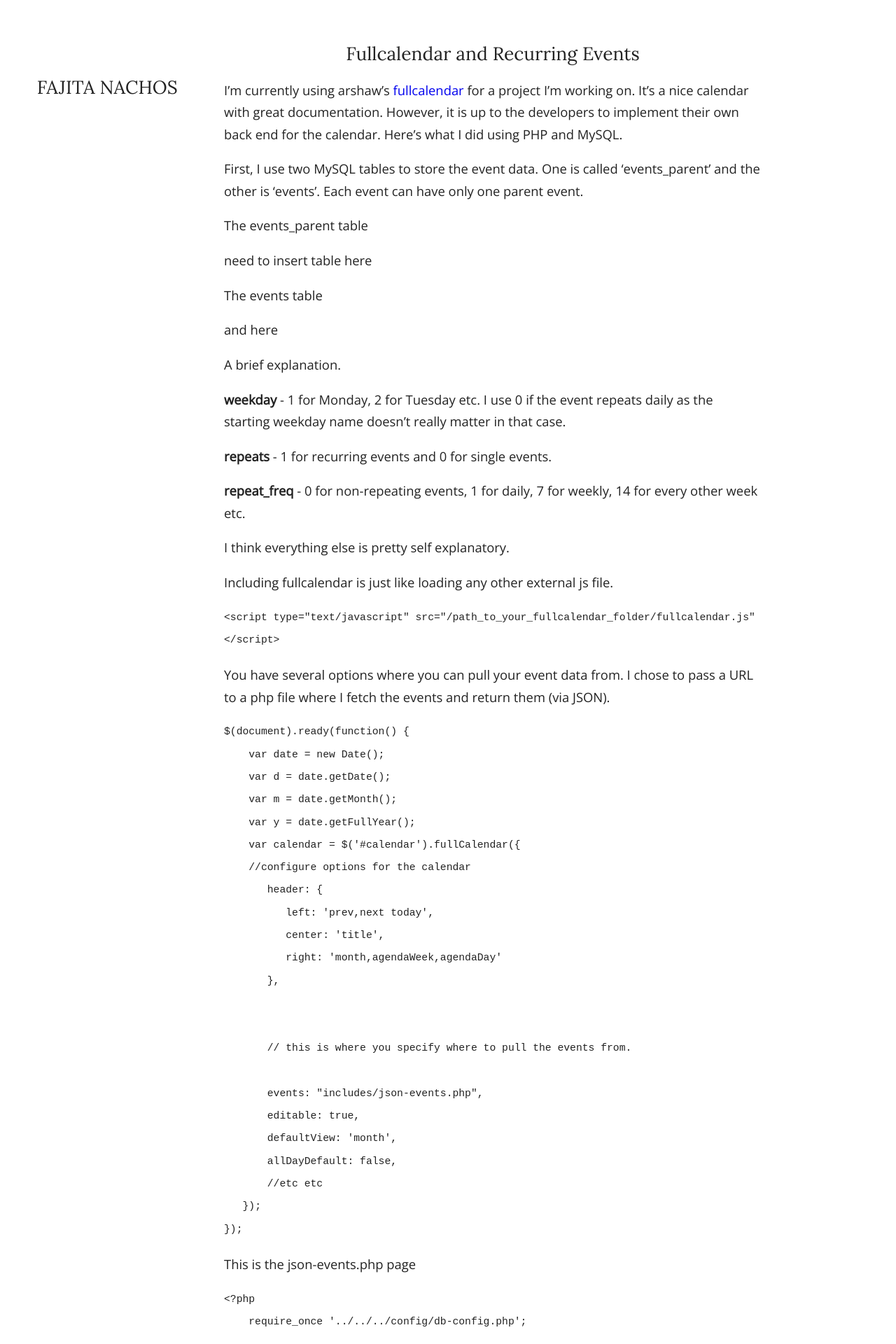
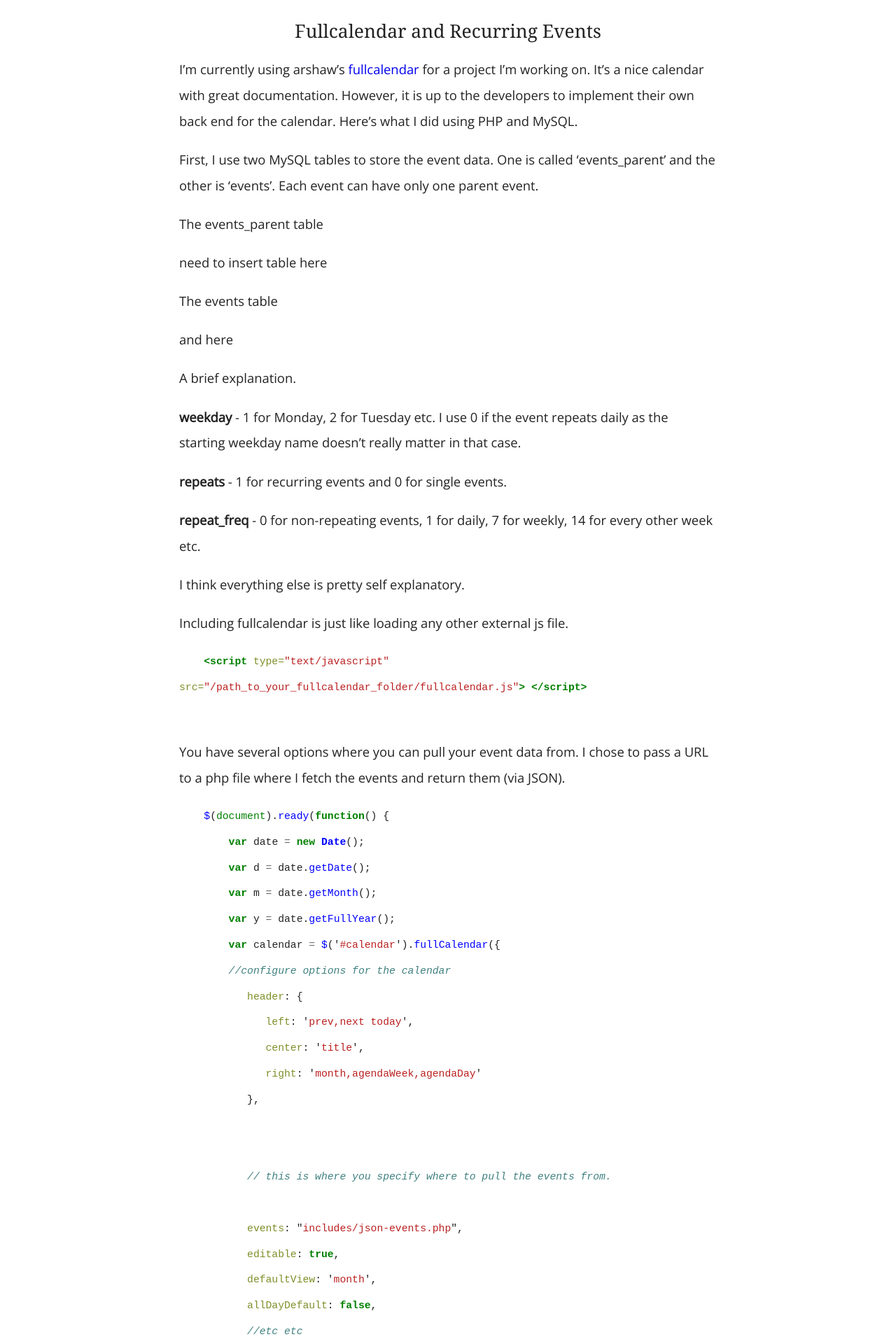
Before and after one commit to karsumit94/andrewholsted.github.io, a Jekyll site: the page built from _posts/2012-10-01-Fullcalendar-and-recurring-events.md, in a window 1280 px wide. Shown: the top 1920 px of the page at 70% size. Built offline with Jekyll 4.4.1, drawn with Linux system fonts in a browser that asks for light colours; nearby versions of some CDN libraries; some web fonts are replaced; Markdown is read by kramdown in place of the engine named in the settings; some of the changed text lies outside the part shown.

Commit message:
Add pygments and home icon.

```diff
--- a/_layouts/default.html
+++ b/_layouts/default.html
@@ -12,8 +12,10 @@
 
         <link href='http://fonts.googleapis.com/css?family=Lora' rel='stylesheet' type='text/css'>
         <link href='http://fonts.googleapis.com/css?family=Open+Sans' rel='stylesheet' type='text/css'>
-        <link href='http://fonts.googleapis.com/css?family=Lato:900' rel='stylesheet' type='text/css'>
+        <link href='http://fonts.googleapis.com/css?family=Droid+Serif' rel='stylesheet' type='text/css'>
+
         <link rel="stylesheet" href="/css/normalize.min.css">
+        <link rel="stylesheet" href="/css/pygments.css">
         <link rel="stylesheet" href="/css/main.css">
 
         <script src="/js/vendor/modernizr-2.6.2.min.js"></script>
--- a/_layouts/post.html
+++ b/_layouts/post.html
@@ -1,9 +1,6 @@
 ---
 layout: default
 ---
-<div id = "site-title" class = "serif">
-  <h1>Fajita Nachos </h1>
-</div>
 <div id = "post-container">
   <article>
   	<h1 id = "post-title">{{ page.title }}</h1>
--- a/_posts/2012-10-01-Fullcalendar-and-recurring-events.md
+++ b/_posts/2012-10-01-Fullcalendar-and-recurring-events.md
@@ -30,11 +30,13 @@ A brief explanation.
 I think everything else is pretty self explanatory.
 
 Including fullcalendar is just like loading any other external js file.
-
-    <script type="text/javascript" src="/path_to_your_fullcalendar_folder/fullcalendar.js" </script>
+    {% highlight html %}
+    <script type="text/javascript" src="/path_to_your_fullcalendar_folder/fullcalendar.js"> </script>
+    {% endhighlight %}
 
 You have several options where you can pull your event data from. I chose to pass a URL to a php file where I fetch the events and return them (via JSON).
 
+{% highlight javascript %}
 
     $(document).ready(function() {
         var date = new Date();
@@ -60,11 +62,11 @@ You have several options where you can pull your event data from. I chose to pas
        });
     });
 
-
+{% endhighlight %}
 
 This is the json-events.php page
 
-
+{% highlight php %}
     <?php
         require_once '../../../config/db-config.php';
 
@@ -86,12 +88,14 @@ This is the json-events.php page
 
         echo json_encode($events);
     ?>
+{% endhighlight %}
+
 
 I query the database for all the events in my events table, put them in an array, JSON encode the array, and echo it out. Fullcalendar implements "lazy fetching" where it will only pull the events that are needed for the current, previous, and next month views. The other events are loaded as needed through URL parameters. Obviously if it gets to the point where there are 10 or 20 thousand events then I'll probably need to optimize the query.
 
 Alright, let's make some bacon. And by that I mean let's add an event to the calendar. I have a div with the display set to none. I open this div as a dialog with the event select callback. Here's the div.
 
-
+{% highlight html %}
     <div id="add-event" title="Add New Event">
         <form action="" id ="add-event-form" name="add-event-form">
             <label for="title">Event Name</label>
@@ -112,14 +116,17 @@ Alright, let's make some bacon. And by that I mean let's add an event to the cal
             <label for = "repeats">repeat </label>
             <input type="checkbox" name="repeats" id="repeats" value="1"/>
             <div id = "repeat-options" >
-                 Repeat every: day <input type="radio" value = "1" name = "repeat-freq" align="bottom">
-                 week <input type="radio" value = "7" name = "repeat-freq" align="bottom">
-                 two weeks <input type="radio" value = "14" name = "repeat-freq" align="bottom">
+                 Repeat every: day <input type="radio" value="1" name="repeat-freq" align="bottom">
+                 week <input type="radio" value="7" name="repeat-freq" align="bottom">
+                 two weeks <input type="radio" value="14" name="repeat-freq" align="bottom">
             </div>
         </form>
     </div>
+{% endhighlight %}
 
 Next, the js for the dialog
+
+{% highlight javascript %}
 
     $("add-event").dialog({
         autoOpen: false,
@@ -150,8 +157,11 @@ Next, the js for the dialog
         },
     });
 
+{% endhighlight %}
+
 Finally, let's have a look at the add-event.php page
 
+    {% highlight php %}
     <?php
         require_once '../../../config/db-config.php';
         $title = $_POST['title']; $start_date = $_POST['event-date'];
@@ -246,7 +256,7 @@ Finally, let's have a look at the add-event.php page
         }
         header ("location: ../");
     ?>
-
+    {% endhighlight %}
 
 Every time I add an event to the calendar, I insert a row into the parent_events table. After I insert the row, I grab the new parent_id using lastInsertId(). Next, I run a loop and insert a row for every occurrence of the event until the end date.This allows me to do a few things. One, I can change any single event and it won't affect any of the other events. Two, I can edit all events by using their common parent id. Three, I can still delete all occurrences of an event by deleting the relevant rows from the events table using the parent_id
 
--- a/css/main.css
+++ b/css/main.css
@@ -56,7 +56,7 @@ textarea {
 }
 
 .serif {
-    font-family:"Lora", "Georgia", serif;
+    font-family:"Droid Serif", "Georgia", serif;
 }
 
 .sans-serif{
@@ -88,7 +88,7 @@ code {
 
 h1,h2{
     text-align:center;
-    font-family:"Lora", "Georgia", serif;
+    font-family:"Droid Serif", "Georgia", serif;
     font-weight:normal;
     font-size:2em;
 
@@ -164,25 +164,11 @@ img {
 /* ============
    Posts
    ============ */
-#site-title{
-    float:left;
-    text-transform: uppercase;
-    color: #222;
-    width:25%;
-
-}
-
-#site-title h1{
-    text-align:left;
-    margin-top:4em;
-    padding-left:2em;
-
-}
 
 #posts{
     clear:both;
     height:40em;
-    max-width:40em;
+    max-width:80%;
     margin:auto;
     font-size:1.1em;
     overflow:hidden;
@@ -209,22 +195,21 @@ img {
 }
 
 #post-container {
-    float:left;
+    margin: auto;
     max-width: 60%;
-    margin-top:2.5em;
-
+    margin-top:2%;
 }
 
 #post-content {
     font-size: 1.15em;
-    line-height: 1.7em;
+    line-height: 2em;
 }
 
 #post-content img{
    height: auto;
    max-width:90%;
    display:block;
-   margin:3em auto 3em auto;
+   margin:2% auto 2% auto;
    border:1px solid #ccc;
    box-shadow: 0 0 4px 2px #eee;
    -webkit-box-shadow:0 0 4px 2px #eee;
@@ -233,13 +218,13 @@ img {
 
 #post-content h2{
     font-size:1.2em;
-    margin: 1.75em 0 1em 0;
+    margin: 1% 0 1% 0;
 }
 
 #post-nav{
     float:left;
     width:100%;
-    padding: 1em 0 2em 0em;
+    padding: 1% 0 2% 0;
     font-size:1.4em;
 }
 #previous-post {
@@ -300,7 +285,7 @@ img {
 }
 .project-details{
     float:left;
-    width:16em;
+    width:20%;
 
 }
 .project-image{
@@ -335,7 +320,7 @@ img {
 
 #home-nav{
     font-size:1.1em;
-    padding:.75em 0 1em 0;
+    padding:.5% 0 1% 0;
     text-align:center;
     clear:both;
     list-style-type: none;
@@ -348,9 +333,16 @@ img {
 
 #home-nav li a{
     text-decoration:none;
-    padding:0 1em 0em 1em;
+    padding:0 1% 0em 1%;
     color:#fff;
 }
+
+#home-nav img{
+    vertical-align:top;
+    padding-top:1px;
+}
+
+
 
 /* ==========================================================================
    Media Queries
--- /dev/null
+++ b/css/pygments.css
@@ -0,0 +1,61 @@
+.hll { background-color: #ffffcc }
+.c { color: #408080; font-style: italic } /* Comment */
+.err { border: 1px solid #FF0000 } /* Error */
+.k { color: #008000; font-weight: bold } /* Keyword */
+.o { color: #666666 } /* Operator */
+.cm { color: #408080; font-style: italic } /* Comment.Multiline */
+.cp { color: #BC7A00 } /* Comment.Preproc */
+.c1 { color: #408080; font-style: italic } /* Comment.Single */
+.cs { color: #408080; font-style: italic } /* Comment.Special */
+.gd { color: #A00000 } /* Generic.Deleted */
+.ge { font-style: italic } /* Generic.Emph */
+.gr { color: #FF0000 } /* Generic.Error */
+.gh { color: #000080; font-weight: bold } /* Generic.Heading */
+.gi { color: #00A000 } /* Generic.Inserted */
+.go { color: #888888 } /* Generic.Output */
+.gp { color: #000080; font-weight: bold } /* Generic.Prompt */
+.gs { font-weight: bold } /* Generic.Strong */
+.gu { color: #800080; font-weight: bold } /* Generic.Subheading */
+.gt { color: #0044DD } /* Generic.Traceback */
+.kc { color: #008000; font-weight: bold } /* Keyword.Constant */
+.kd { color: #008000; font-weight: bold } /* Keyword.Declaration */
+.kn { color: #008000; font-weight: bold } /* Keyword.Namespace */
+.kp { color: #008000 } /* Keyword.Pseudo */
+.kr { color: #008000; font-weight: bold } /* Keyword.Reserved */
+.kt { color: #B00040 } /* Keyword.Type */
+.m { color: #666666 } /* Literal.Number */
+.s { color: #BA2121 } /* Literal.String */
+.na { color: #7D9029 } /* Name.Attribute */
+.nb { color: #008000 } /* Name.Builtin */
+.nc { color: #0000FF; font-weight: bold } /* Name.Class */
+.no { color: #880000 } /* Name.Constant */
+.nd { color: #AA22FF } /* Name.Decorator */
+.ni { color: #999999; font-weight: bold } /* Name.Entity */
+.ne { color: #D2413A; font-weight: bold } /* Name.Exception */
+.nf { color: #0000FF } /* Name.Function */
+.nl { color: #A0A000 } /* Name.Label */
+.nn { color: #0000FF; font-weight: bold } /* Name.Namespace */
+.nt { color: #008000; font-weight: bold } /* Name.Tag */
+.nv { color: #19177C } /* Name.Variable */
+.ow { color: #AA22FF; font-weight: bold } /* Operator.Word */
+.w { color: #bbbbbb } /* Text.Whitespace */
+.mf { color: #666666 } /* Literal.Number.Float */
+.mh { color: #666666 } /* Literal.Number.Hex */
+.mi { color: #666666 } /* Literal.Number.Integer */
+.mo { color: #666666 } /* Literal.Number.Oct */
+.sb { color: #BA2121 } /* Literal.String.Backtick */
+.sc { color: #BA2121 } /* Literal.String.Char */
+.sd { color: #BA2121; font-style: italic } /* Literal.String.Doc */
+.s2 { color: #BA2121 } /* Literal.String.Double */
+.se { color: #BB6622; font-weight: bold } /* Literal.String.Escape */
+.sh { color: #BA2121 } /* Literal.String.Heredoc */
+.si { color: #BB6688; font-weight: bold } /* Literal.String.Interpol */
+.sx { color: #008000 } /* Literal.String.Other */
+.sr { color: #BB6688 } /* Literal.String.Regex */
+.s1 { color: #BA2121 } /* Literal.String.Single */
+.ss { color: #19177C } /* Literal.String.Symbol */
+.bp { color: #008000 } /* Name.Builtin.Pseudo */
+.vc { color: #19177C } /* Name.Variable.Class */
+.vg { color: #19177C } /* Name.Variable.Global */
+.vi { color: #19177C } /* Name.Variable.Instance */
+.il { color: #666666 } /* Literal.Number.Integer.Long */
--- a/js/main.js
+++ b/js/main.js
@@ -1,10 +1,18 @@
 $(function($){
+
+    $("#home-link").on('click', function(e){
+        e.preventDefault();
+        $(document.body).animate({
+            'scrollTop': 0
+        }, "slow");
+
+    });
 
 	$("#about-link").on('click', function(e){
 		e.preventDefault();
 		$(document.body).animate({
     		'scrollTop':   $('#about').offset().top
-		}, 1000);
+		}, "slow");
 
 	});
 
@@ -12,7 +20,7 @@ $(function($){
 		e.preventDefault();
 		$(document.body).animate({
     		'scrollTop':   $('#projects').offset().top
-		}, 1000);
+		}, "slow");
 
 	});
 
@@ -20,7 +28,7 @@ $(function($){
 		e.preventDefault();
 		$(document.body).animate({
     		'scrollTop':   $('#posts').offset().top
-		}, 1000);
+		}, "slow");
 
 	});
 
@@ -28,7 +36,7 @@ $(function($){
 		e.preventDefault();
 		$(document.body).animate({
     		'scrollTop':   $('#contact').offset().top
-		}, 1000);
+		}, "slow");
 
 	});
 
```
Also changed, not shown: _posts/2013-02-28-Authenticating-with-the-GitHub-API.md (+21 -5 lines), index.html (+6 -4 lines), img/home-icon.png (added), img/icon_home.png (added), 1 other file.
